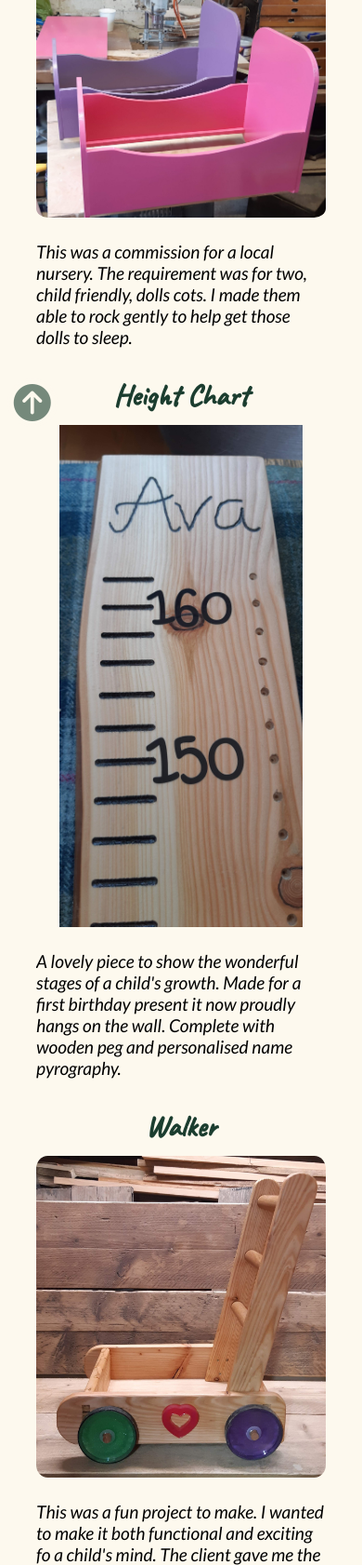
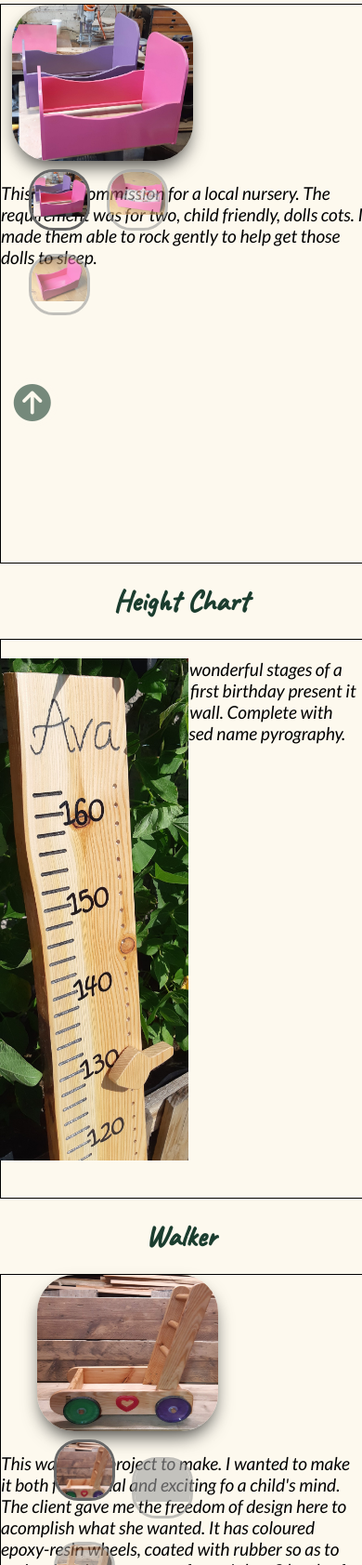
Before and after one commit to EwanColquhoun/wawaswoods, a plain HTML site: page projects.html in a window 390 px wide. Shown: the part 317-2000 px from the top of the page at 93% size. Drawn offline with Linux system fonts and the light colour scheme; grey boxes are pictures that could not be loaded.

Commit message:
Add slideshow to projects page.

```diff
--- a/assets/css/style.css
+++ b/assets/css/style.css
@@ -250,27 +250,20 @@ h3 {
 
 /* project styling */
 
-#projects div {
-    width: 80%;
-    height: auto;
-    margin: auto;
-    contain: content;
-    line-height: 23px;
-}
-
 #projects h3 {
     padding: 60px;
 }
 
+#project-one-container, #project-two-container, #project-three-container {
+    display: block;
+    width: 100vw;
+    min-height: 600px;
+    height: auto;
+    border: 1px solid black;
+    position: relative;
+}
 #projects p {
     font-size: larger;
-    position: absolute;
-    bottom: 30%;
-}
-
-#projects img {
-    max-width: 50%;
-    border-radius: 4%;
 }
 
 .float-left {
@@ -286,29 +279,125 @@ h3 {
     padding-right: 5%;
 }
 
-#cots-img {
-    height: auto;
+#cots-p, #walker-p {
+    position: absolute;
+    top: 20px;
+    right: 20px;
 }
-
 #height-p {
     padding-left: 5%;
-    padding-right: 55%;
+    padding-right: 45%;
+    position:absolute;
+    top: 40px;
 }
 
 #height-img {
-    width: 300px;
+    position: absolute;
+    right: 100px;
+    top: 20px;
+    width: 240px;
     height: 600px;
     object-fit: contain;
+    border-radius: 40px;
 }
+
+/* projects slideshow */
+
+.slider {
+	width: 50%; /*Same as width of the large image*/
+	/*Instead of height we will use padding*/
+    height: 1em;
+	padding-top: 39%; /*That helps bring the labels down*/
+	position: relative;
+	margin-left: 3%;
+	box-shadow: 0 10px 20px -5px rgba(0, 0, 0, 0.75);
+    display: inline-block;
+    border-radius: 40px;
+}
+
+#slider_two {
+    max-width: 50%;
+    min-width: 30%;
+    width: auto;
+    margin-left: 10%;
+}
+
+
+/*Last thing remaining is to add transitions*/
+.slider>img{
+	position: absolute;
+	left: 0; top: 0;
+	transition: all 0.5s;
+    width: 100%;
+    height: 100%;
+    border-radius: 40px;
+}
+
+.slider input[name='slide_switch'] {
+	display: none;
+}
+
+.slider label {
+	/*Lets add some spacing for the thumbnails*/
+	margin: 25px 0 0 18px;
+	border: 3px solid #999;
+	border-radius: 40%;
+    height: 60px;
+    width: 60px;
+	float: left;
+	cursor: pointer;
+	transition: all 0.5s;
+	opacity: 0.6;
+    overflow: hidden
+}
+
+.slider label img{
+	display: block;
+}
+
+/*Time to add the click effects*/
+.slider input[name='slide_switch']:checked+label {
+	border-color: #666;
+	opacity: 1;
+}
+/*Clicking any thumbnail now should change its opacity(style)*/
+/*Time to work on the main images*/
+.slider input[name='slide_switch'] ~ img {
+	opacity: 0;
+	transform: scale(1.1);
+}
+/*That hides all main images at a 110% size
+On click the images will be displayed at normal size to complete the effect
+*/
+.slider input[name='slide_switch']:checked+label+img {
+	opacity: 1;
+	transform: scale(1);
+}
+
+.slider input[name='slide_switch_two']:checked+label {
+	border-color: #666;
+	opacity: 1;
+}
+
+.slider input[name='slide_switch_two'] ~ img {
+	opacity: 0;
+	transform: scale(1.1);
+}
+
+.slider input[name='slide_switch_two']:checked+label+img {
+	opacity: 1;
+	transform: scale(1);
+}
+
 
 /* inspiration */
 
 #inspiration div {
     width: 80%;
     height: auto;
-    margin: auto;
+    margin: 100px auto;
     contain: content;
-    text-align: center;
+    text-align: left;
     line-height: 23px;
     font-size: larger;
 }
@@ -320,12 +409,12 @@ h3 {
 }
 
 #elmtext {
-    padding-left: 51%;
+    padding-left: 55%;
     padding-right: 20px;
 }
 
 #elmlist {
-    padding-left: 55%;
+    padding-left: 60%;
     padding-top: 10px;
     padding-right: 20px;
 }
@@ -334,19 +423,19 @@ h3 {
     padding-left: 30px;
     padding-right: 60%;
     text-align: left;
-    margin-top: 100px;
     padding-bottom: 35px;
 }
 
 #oakimage {
     min-width: 55%;
-    margin-top: 100px;
 }
 
-#elm-two-text, #elm-two-list {
-    padding-left: 51%;
-    padding-right: 20px;
-    padding-top: 10px;
+#elm-two-text {
+    padding: 0px 20px 0px 55%;
+}
+
+#elm-two-list {
+    padding: 10px 20px 0px 60%;
 }
 
 /* contact us styling */
@@ -472,8 +561,6 @@ h3 {
     background-color: #1B3D2F;
     color: #fdf9ee;
 }
-
-
 
 /* footer */
 
@@ -618,7 +705,7 @@ footer > h3 {
         width: 90%;
         min-height: 150px;
         text-align: center;
-        margin: 10px auto;
+        margin: 35px auto;
         object-fit: contain;
     }
 
@@ -681,6 +768,7 @@ footer > h3 {
         height: 652x;
         object-fit: contain;
         margin: auto;
+        display: block;
     }
 
     #elm-two-image {
@@ -688,6 +776,7 @@ footer > h3 {
         max-width: 100%;
         object-fit: contain;
         margin: auto;
+        display: block;
     }
     #elmtext, #elm-two-text, #oaktext {
         width: 100%;
--- a/projects.html
+++ b/projects.html
@@ -34,18 +34,62 @@
 
     <section id="projects">
         <h2>Recent Projects</h2>
-        <div id="project-one-container"><h3>Dolls Cots</h3>
-        <img class="float-left" id="cots-img" src="assets/images/cots.jpg" alt="A purple and a pink pair of wooden dolls cots"><P id="cots-p">This was a commission for a local nursery. The requirement was for two, child friendly, dolls cots.
-            I made them able to rock gently to help get those dolls to sleep.</P>
+        <h3>Dolls Cots</h3>
+            <div id="project-one-container">
+            <div class="slider">
+                <!--Lets show the second image by default on page load-->
+                <input type="radio" name="slide_switch" id="id2" checked="checked"/>
+                <label for="id2">
+                    <img src="assets/images/cots.jpg" width="100"/>
+                </label>
+                <img src="assets/images/cots.jpg"/>
+
+                <input type="radio" name="slide_switch" id="id3"/>
+                <label for="id3">
+                    <img src="assets/images/cots2.jpg" width="110"/>
+                </label>
+                <img src="assets/images/cots2.jpg"/>
+
+                <input type="radio" name="slide_switch" id="id5"/>
+                <label for="id5">
+                    <img src="assets/images/cots4.jpg" width="100"/>
+                </label>
+                <img src="assets/images/cots4.jpg"/>
+            </div>
+            <P id="cots-p">This was a commission for a local nursery. The requirement was for two, child friendly, dolls cots.
+                I made them able to rock gently to help get those dolls to sleep.</P>
+            </div>
+        <h3>Height Chart</h3>
+            <div id="project-two-container">
+                <img class="float-right" id="height-img" src="assets/images/heightchart2.jpg" alt="A wooden height chart"><P id="height-p">A lovely piece to show the wonderful stages of a child's growth. Made for a first birthday present
+                    it now proudly hangs on the wall. Complete with wooden peg and personalised name pyrography.</P>
+            </div>
+        <h3>Walker</h3>
+        <div id="project-three-container">
+            <div class="slider" id="slider_two">
+                <!--Lets show the second image by default on page load-->
+                <input type="radio" name="slide_switch_two" id="id6" checked="checked"/>
+                <label for="id6">
+                    <img src="assets/images/walker.jpg" width="100"/>
+                </label>
+                <img src="assets/images/walker.jpg"/>
+
+                <input type="radio" name="slide_switch_two" id="id7"/>
+                <label for="id7">
+                    <img src="assets/images/walker9a.jpg" width="100"/>
+                </label>
+                <img src="assets/images/walker9a.jpg"/>
+
+                <input type="radio" name="slide_switch_two" id="id9"/>
+                <label for="id9">
+                    <img src="assets/images/walker8a.jpg" width="100"/>
+                </label>
+                <img src="assets/images/walker8a.jpg"/>
+            </div>
+            <p id="walker-p">This was a fun project to make. I wanted to make it both functional and exciting fo a child's mind.
+                The client gave me the freedom of design here to acomplish what she wanted. It has coloured epoxy-resin wheels, coated with rubber so as to maintain grip on most surfaces. It has 3 levels of handle so it can grow with the client's children.
+            </p>
         </div>
-        <div id="project-two-container"><h3>Height Chart</h3>
-            <img class="float-right" id="height-img" src="assets/images/heightchart.jpg" alt="A wooden height chart"><P id="height-p">A lovely piece to show the wonderful stages of a child's growth. Made for a first birthday present
-                it now proudly hangs on the wall. Complete with wooden peg and personalised name pyrography.</P>
-        </div>
-        <div id="project-three-container"><h3>Walker</h3>
-        <img class="float-left" src="assets/images/walker.jpg" alt="A wooden childs walker with multi-coloured wheels"><p id="walker-p">This was a fun project to make. I wanted to make it both functional and exciting fo a child's mind.
-            The client gave me the freedom of design here to acomplish what she wanted. It has coloured epoxy-resin wheels, coated with rubber so as to maintain grip on most surfaces. It has 3 levels of handle so it can grow with the client's children.
-        </p></div>
     </section>
 
 
```
Also changed, not shown: assets/images/cots2.jpg (added), assets/images/cots3.jpg (added), assets/images/cots4.jpg (added), assets/images/heightchart2.jpg (added), assets/images/walker2.jpg (added), assets/images/walker3.jpg (added), assets/images/walker4.jpg (added), assets/images/walker8a.jpg (added), 2 other files.
